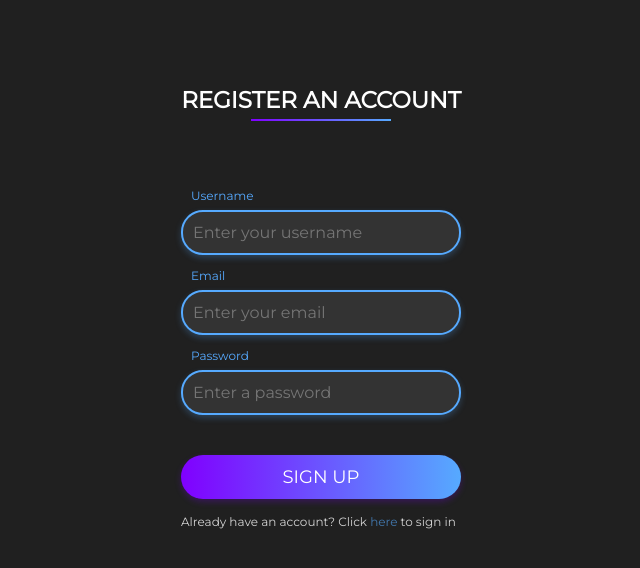
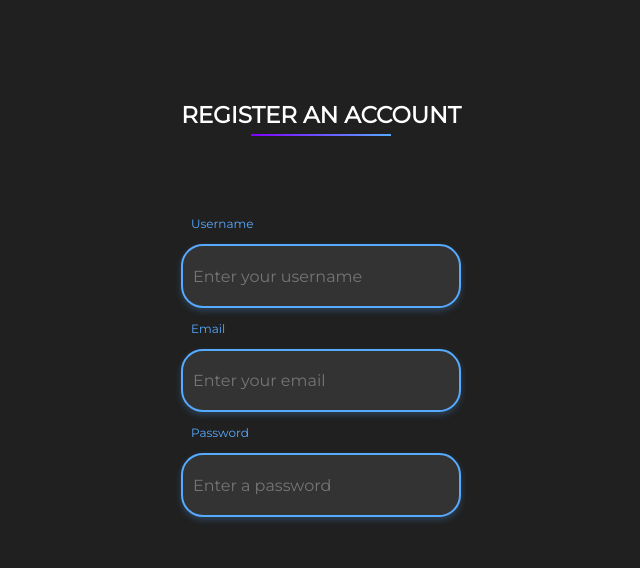
Before and after one commit to the-rebirth-project/socializer, a React (Create React App) app: page /register in a window 1280 px wide. Shown: the top 568 px of the page, without its empty margins (319-959 px from the left). Built offline with nearby package versions, Linux system fonts and the light colour scheme.

Commit message:
:lipstick: Refactor styles

```diff
--- a/src/views/RegisterView/index.tsx
+++ b/src/views/RegisterView/index.tsx
@@ -2,10 +2,7 @@ import React from 'react';
 import { RouteComponentProps } from '@reach/router';
 import { RegisterForm } from '../../components/specific/RegisterForm';
 import { SubHeading } from '../../components/shared/SubHeading';
-import { FancyButton } from '../../components/shared/FancyButton';
-import { SmallText } from '../../components/shared/SmallText';
-import { LinkText } from '../../components/shared/LinkText';
-import { Wrapper, ButtonContainer, GlobalBackground } from './styles';
+import { Wrapper, GlobalBackground } from './styles';
 
 export const RegisterView: React.FC<RouteComponentProps> = () => {
   return (
@@ -14,13 +11,6 @@ export const RegisterView: React.FC<RouteComponentProps> = () => {
       <Wrapper>
         <SubHeading>Register an account</SubHeading>
         <RegisterForm />
-        <ButtonContainer>
-          <FancyButton>Sign Up</FancyButton>
-          <SmallText>
-            Already have an account? Click <LinkText to='/login'>here</LinkText>{' '}
-            to sign in
-          </SmallText>
-        </ButtonContainer>
       </Wrapper>
     </>
   );
--- a/src/views/RegisterView/styles.ts
+++ b/src/views/RegisterView/styles.ts
@@ -6,7 +6,7 @@ export const Wrapper = styled.div`
   padding: 6.5rem 0rem;
   background-color: ${props => props.theme.colors.background};
   display: grid;
-  grid-template-rows: 1fr 1.5fr 1.3fr 1.6fr;
+  grid-template-rows: 1fr 2.7fr 1.6fr;
   row-gap: 4rem;
   justify-content: center;
 `;
@@ -16,11 +16,3 @@ export const GlobalBackground = createGlobalStyle`
     background-color: ${props => props.theme.colors.background};
   }
 `;
-
-export const ButtonContainer = styled.div`
-  display: grid;
-  height: 100%;
-  width: 100%;
-  grid-template-rows: 1fr 1fr;
-  row-gap: 1rem;
-`;
```
